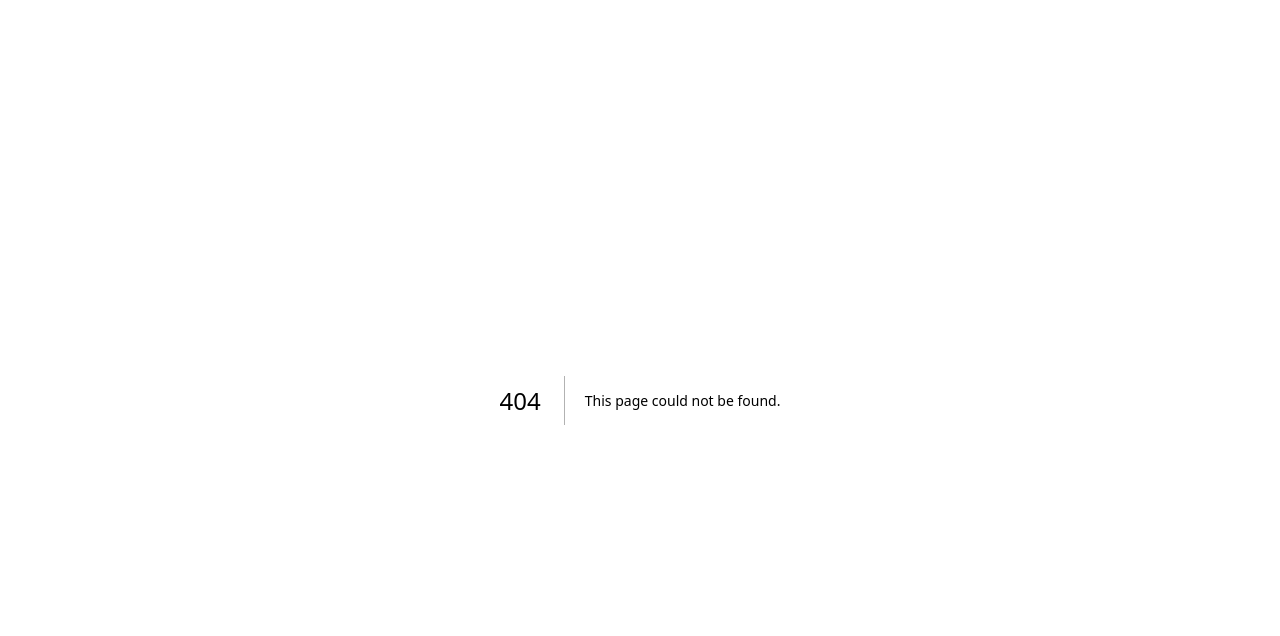
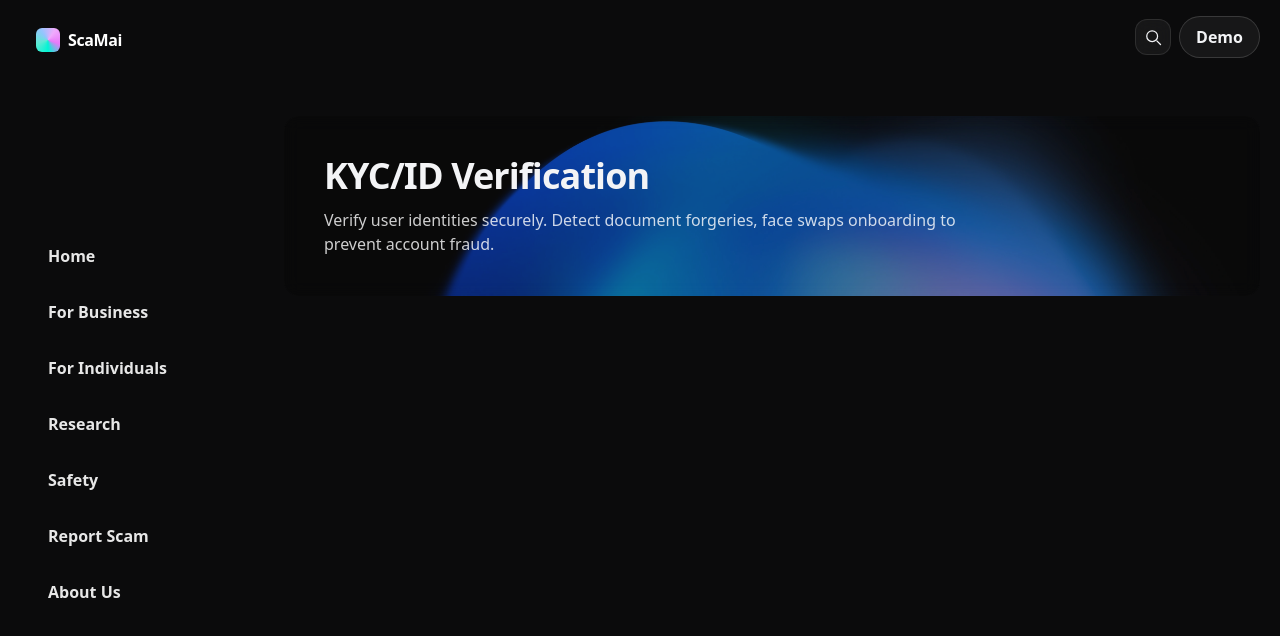
Before and after one commit to aptxaptx/scamai-landing, a Next.js app: page /business/kyc in a window 1280 px wide. Before the commit this address had no page. Shown: the top 636 px of the page. Built offline with nearby package versions, Linux system fonts and the light colour scheme.

Commit message:
Add KYC/ID Verification page and link from business page
Introduces a new KYC/ID Verification page under /business/kyc with relevant metadata and content. Updates the business page to include a navigational link to the new KYC page when the corresponding card is displayed.

```diff
--- /dev/null
+++ b/src/app/business/kyc/page.tsx
@@ -0,0 +1,27 @@
+import SiteShell from "@/components/SiteShell";
+
+export const metadata = {
+  title: "KYC/ID Verification — ScamAI",
+  description: "Detect forged IDs and deepfakes during onboarding with ScaMai.",
+};
+
+export default function KycPage() {
+  return (
+    <SiteShell>
+      <section className="relative rounded-2xl bg-white/5 p-6 md:p-10 backdrop-blur-sm overflow-hidden">
+        <div
+          className="absolute inset-0 -z-10 opacity-60 bg-cover bg-center"
+          style={{ backgroundImage: "url('/kyc.webp')" }}
+          aria-hidden
+        />
+        <h1 className="text-3xl md:text-4xl font-bold tracking-tight">KYC/ID Verification</h1>
+        <p className="mt-3 text-white/80 max-w-2xl">
+          Verify user identities securely. Detect document forgeries, face swaps
+          onboarding to prevent account fraud.
+        </p>
+
+
+      </section>
+    </SiteShell>
+  );
+}
--- a/src/app/business/page.tsx
+++ b/src/app/business/page.tsx
@@ -4,6 +4,7 @@ export const metadata = {
 };
 
 import SiteShell from "@/components/SiteShell";
+import Link from "next/link";
 
 export default function BusinessPage() {
   return (
@@ -83,6 +84,11 @@ export default function BusinessPage() {
             <h2 className="mt-4 text-lg font-semibold tracking-tight">{card.title}</h2>
             <p className="mt-2 text-sm text-white/80">{card.desc}</p>
             <span className="absolute right-4 bottom-4 text-xs text-white/70">{card.tag}</span>
+            {card.title === "KYC/ID Verification" && (
+              <Link href="/business/kyc" aria-label="Open KYC/ID Verification" className="absolute inset-0">
+                {/* overlay link */}
+              </Link>
+            )}
           </article>
         ))}
       </section>
```
